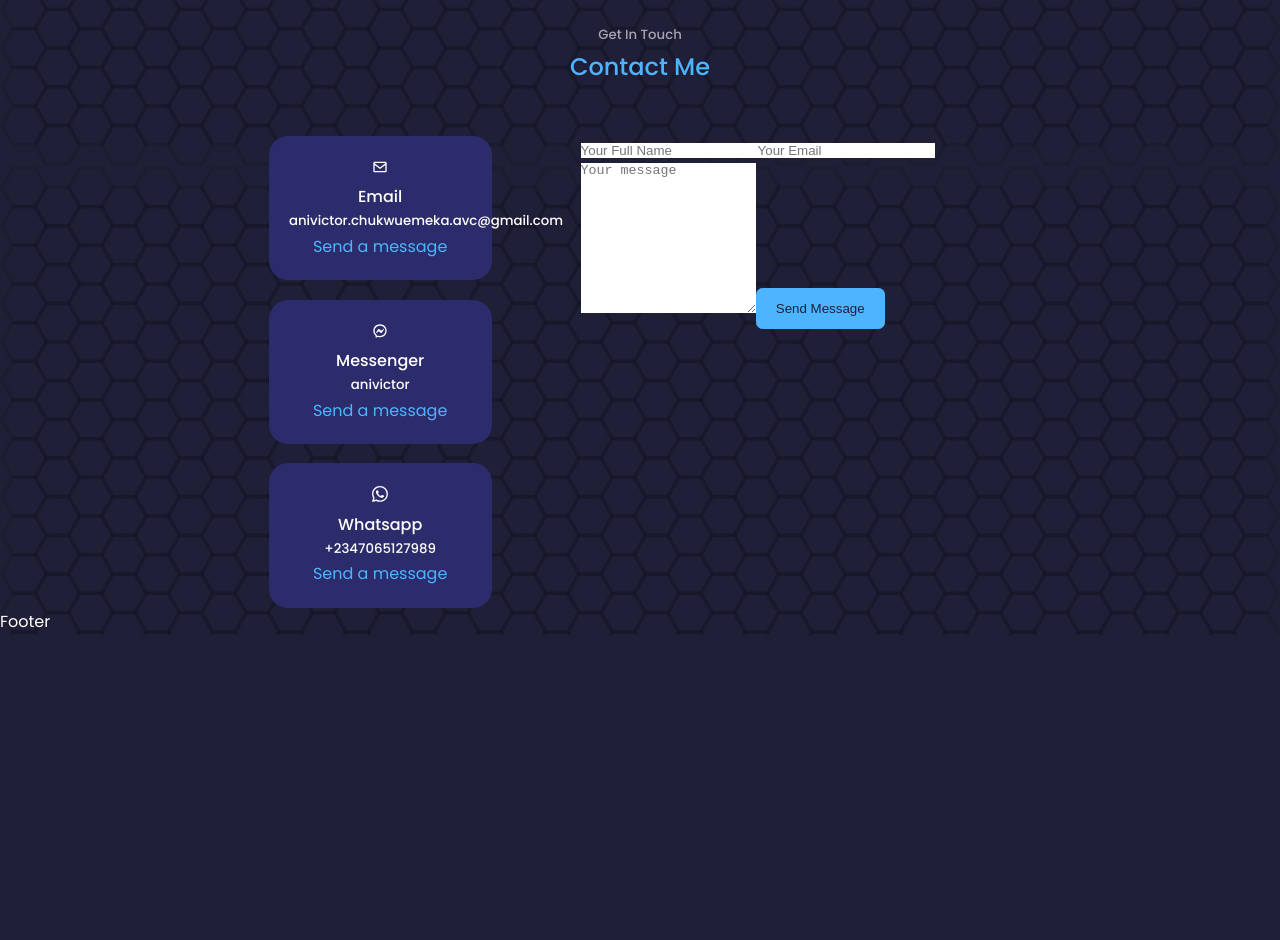
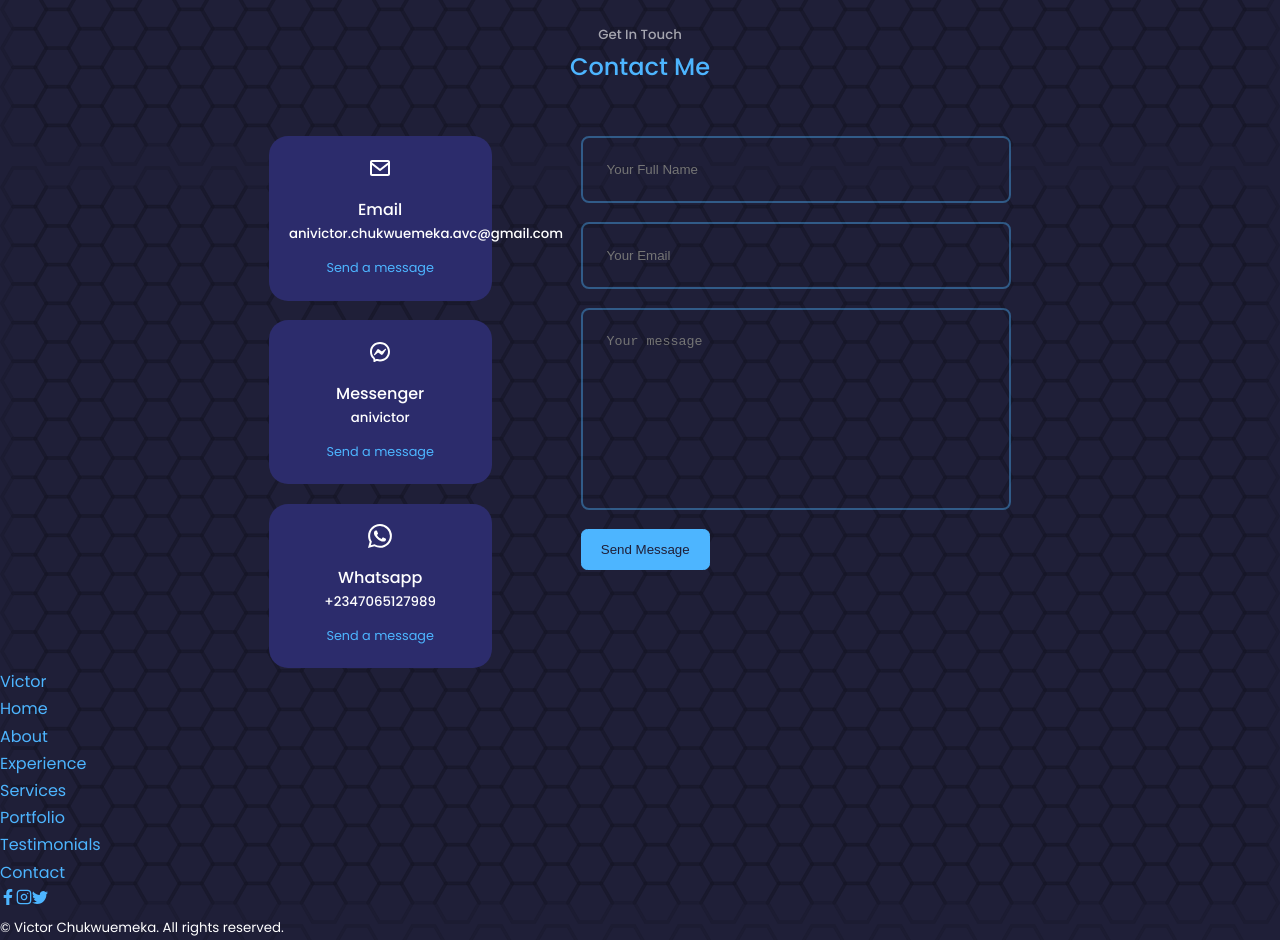
Before and after one commit to chukwuemeka1234/portfolio-victor, a React (Create React App) app: page / in a window 1280 px wide. Shown: the part 5140-6080 px from the top of the page. Before the commit the page ends 5775 px from the top, so only its background shows below. Built offline with nearby package versions, Linux system fonts and the light colour scheme.

Commit message:
Add the contact section & footer markup

```diff
--- a/package.json
+++ b/package.json
@@ -6,6 +6,7 @@
     "@testing-library/jest-dom": "^5.16.4",
     "@testing-library/react": "^13.3.0",
     "@testing-library/user-event": "^13.5.0",
+    "emailjs-com": "^3.2.0",
     "react": "^18.2.0",
     "react-dom": "^18.2.0",
     "react-icons": "^4.4.0",
--- a/src/components/contact/Contact.jsx
+++ b/src/components/contact/Contact.jsx
@@ -4,8 +4,22 @@ import './contact.css';
 import { BiEnvelope } from 'react-icons/bi';
 import { RiMessengerLine } from 'react-icons/ri';
 import { BsWhatsapp } from 'react-icons/bs';
+import { useRef } from 'react';
+import emailjs from 'emailjs-com';
 
 const Contact = () => {
+  const form = useRef();
+  const sendEmail = (e) => {
+    e.preventDefault();
+
+    emailjs.sendForm('service_hn57xv2', 'template_yyqkhzf', form.current, 'fqGaYg0QIYkeoXUQN')
+    e.target.reset()
+      .then((result) => {
+          console.log(result.text);
+      }, (error) => {
+          console.log(error.text);
+      });
+  };
   return (
     <section id='contact'>
       <h5>Get In Touch</h5>
@@ -14,25 +28,25 @@ const Contact = () => {
       <div className="container contact__container">
         <div className="contact__options">
           <article className='contact__option'>
-            <BiEnvelope />
+            <BiEnvelope className="contact__option-icon" />
             <h4>Email</h4>
             <h5>anivictor.chukwuemeka.avc@gmail.com</h5>
             <a href="mailto:anivictor.chukwuemeka.avc@gmail.com" target="_blank">Send a message</a>
           </article>
           <article className='contact__option'>
-            <RiMessengerLine />
+            <RiMessengerLine className="contact__option-icon" />
             <h4>Messenger</h4>
             <h5>anivictor</h5>
             <a href="https://m.me/ani.victor.chukwuemeka" target="_blank">Send a message</a>
           </article>
           <article className='contact__option'>
-            <BsWhatsapp />
+            <BsWhatsapp className="contact__option-icon" />
             <h4>Whatsapp</h4>
             <h5>+2347065127989</h5>
             <a href="https://api.whatsapp.com/send?phone+2347065127989" target="_blank">Send a message</a>
           </article>
         </div>
-        <form action="">
+        <form ref={form} onSubmit={sendEmail}>
           <input type="text" name='name' placeholder='Your Full Name' required />
           <input type="email" name='email' placeholder='Your Email' required />
           <textarea name="message" rows="10" placeholder='Your message' required></textarea>
--- a/src/components/contact/contact.css
+++ b/src/components/contact/contact.css
@@ -19,3 +19,52 @@
   border: 1px solid transparent;
   transition: var(--transition);
 }
+
+.contact__option:hover {
+  background: transparent;
+  border-color: var(--color-primary-variant);
+}
+
+.contact__option-icon {
+  font-size: 1.5rem;
+  margin-bottom: 0.5rem;
+}
+
+.contact__option a {
+  margin-top: 0.7rem;
+  display: inline-block;
+  font-size: 0.8rem;
+}
+
+/* ========================== FORM ============================== */
+form {
+  display: flex;
+  flex-direction: column;
+  gap: 1.2rem;
+}
+
+input,
+textarea {
+  width: 100%;
+  padding: 1.5rem;
+  border-radius: 0.5rem;
+  background: transparent;
+  border: 2px solid var(--color-primary-variant);
+  resize: none;
+  color: var(--color-white);
+}
+
+/* ====================MEDIA QUERIES (MEDIUM DEVICES) =================== */
+@media screen and (max-width: 1024px) {
+  .container.contact__container {
+    grid-template-columns: 1fr;
+    gap: 2rem;
+  }
+}
+
+/* ====================MEDIA QUERIES (SMALL DEVICES) =================== */
+@media screen and (max-width: 600px) {
+  .container.contact__container {
+    width: var(--container-width-sm);
+  }
+}
--- a/src/components/footer/Footer.jsx
+++ b/src/components/footer/Footer.jsx
@@ -1,10 +1,35 @@
 /* eslint-disable */
 import React from 'react';
 import './footer.css';
+import { FaFacebookF } from 'react-icons/fa';
+import { FiInstagram } from 'react-icons/fi';
+import { BsTwitter } from 'react-icons/bs';
 
 const Footer = () => {
   return (
-    <div>Footer</div>
+    <footer>
+      <a href="#" className='footer__logo'>Victor</a>
+
+      <ul className='permalinks'>
+        <li><a href="#">Home</a></li>
+        <li><a href="#about">About</a></li>
+        <li><a href="#experience">Experience</a></li>
+        <li><a href="#services">Services</a></li>
+        <li><a href="#portfolio">Portfolio</a></li>
+        <li><a href="#testimonials">Testimonials</a></li>
+        <li><a href="#contact">Contact</a></li>
+      </ul>
+
+      <div className="footer__socials">
+        <a href="https://facebook.com"><FaFacebookF /></a>
+        <a href="https://instagram.com"><FiInstagram /></a>
+        <a href="https://twitter.com"><BsTwitter /></a>
+      </div>
+
+      <div className="footer__copyright">
+        <small>&copy; Victor Chukwuemeka. All rights reserved.</small>
+      </div>
+    </footer>
   )
 }
 
```
